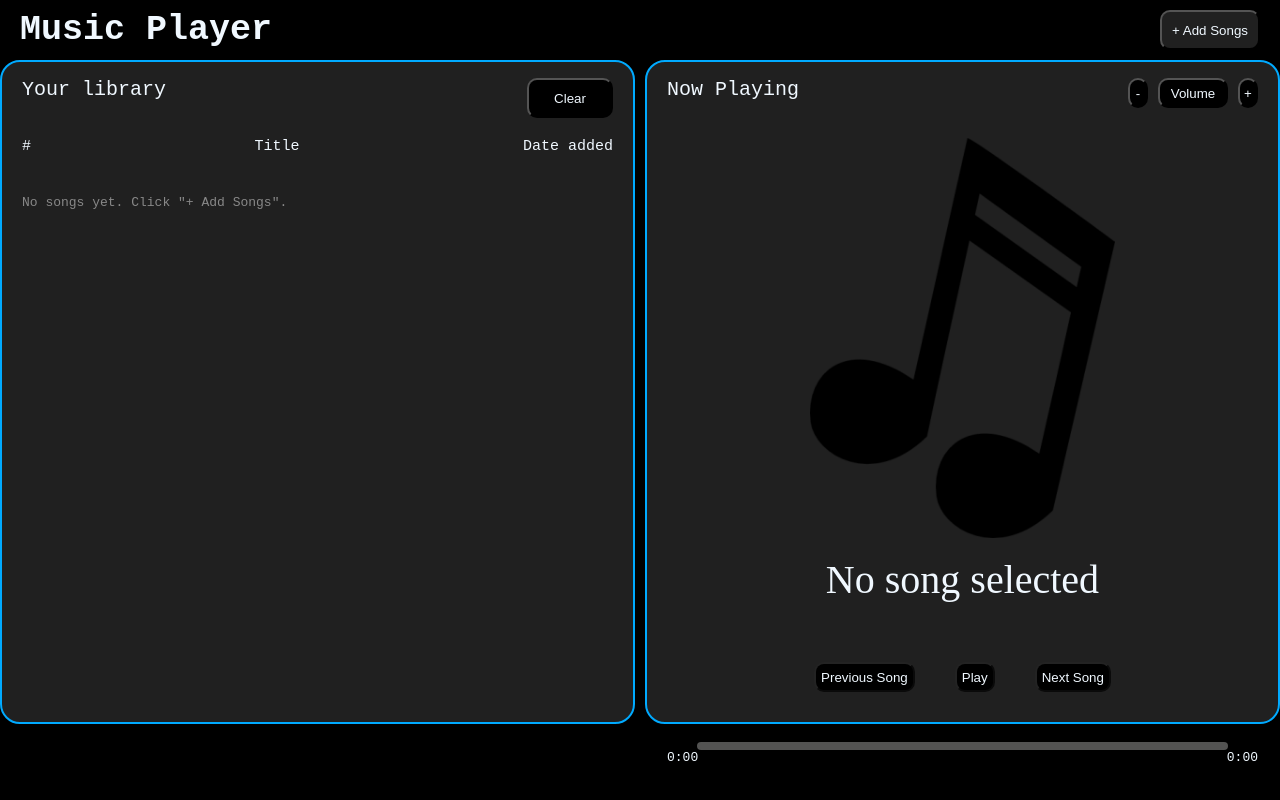
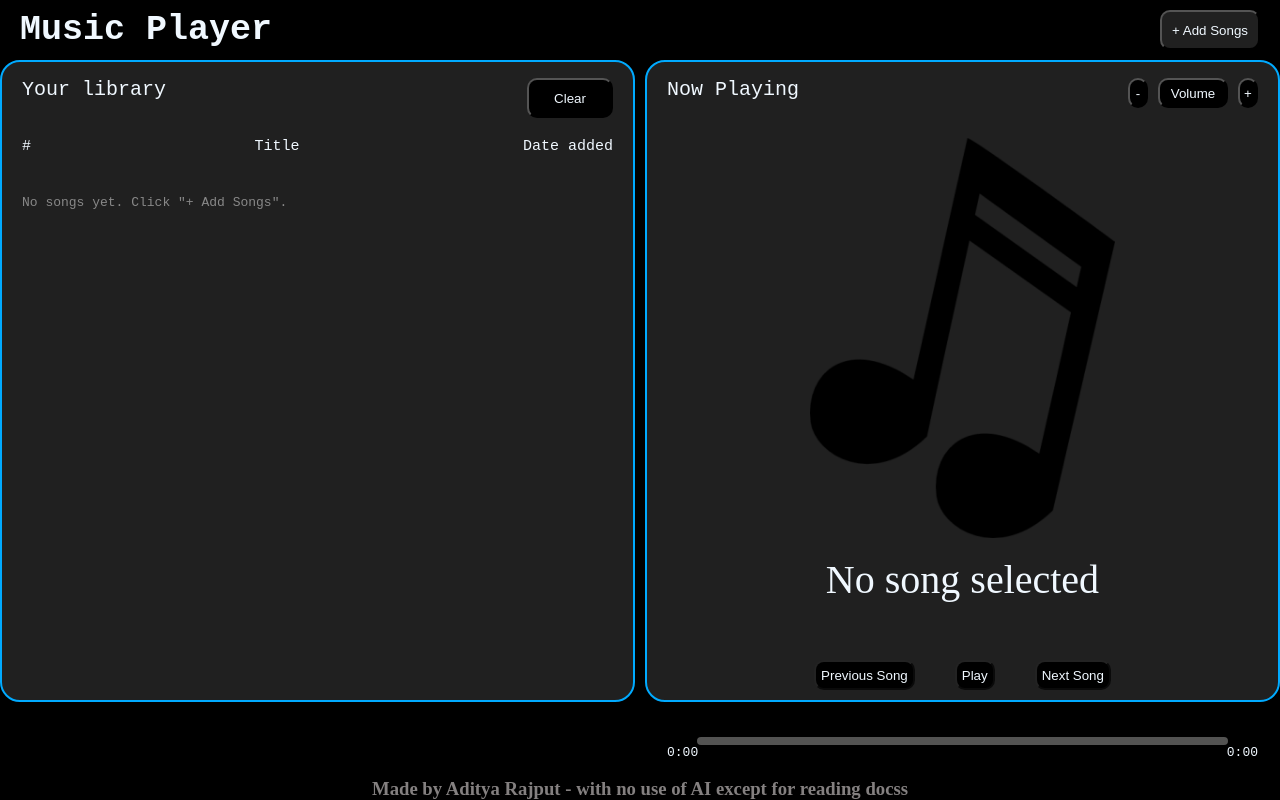
Before and after one commit to Aditya0058/Music-Player, a React (Vite) app: page / in a window 1280 px wide. Built offline with nearby package versions, Linux system fonts and the light colour scheme.

Commit message:
Added fotter

```diff
--- a/src/App.css
+++ b/src/App.css
@@ -12,3 +12,8 @@
   width: 100%;
   flex: 1;
 }
+.footer{
+  color: rgb(132, 128, 128);
+  justify-self: center;
+  align-self: center;
+}
--- a/src/App.jsx
+++ b/src/App.jsx
@@ -97,6 +97,7 @@ function App() {
   const progressPercent = duration > 0 ? (currentTime / duration) * 100 : 0;
 
   return (
+    <>
       <div className="main-container">
         {/* Hidden file input */}
         <input
@@ -139,7 +140,11 @@ function App() {
             onSeek={handleSeek}
           />
         </div>
+        <div className="footer">
+          <h3>Made by Aditya Rajput - with no use of AI except for reading docss</h3>
         </div>
+      </div>
+    </>
   );
 }
 
```
Lines whose indentation alone changed are shown as unchanged.
